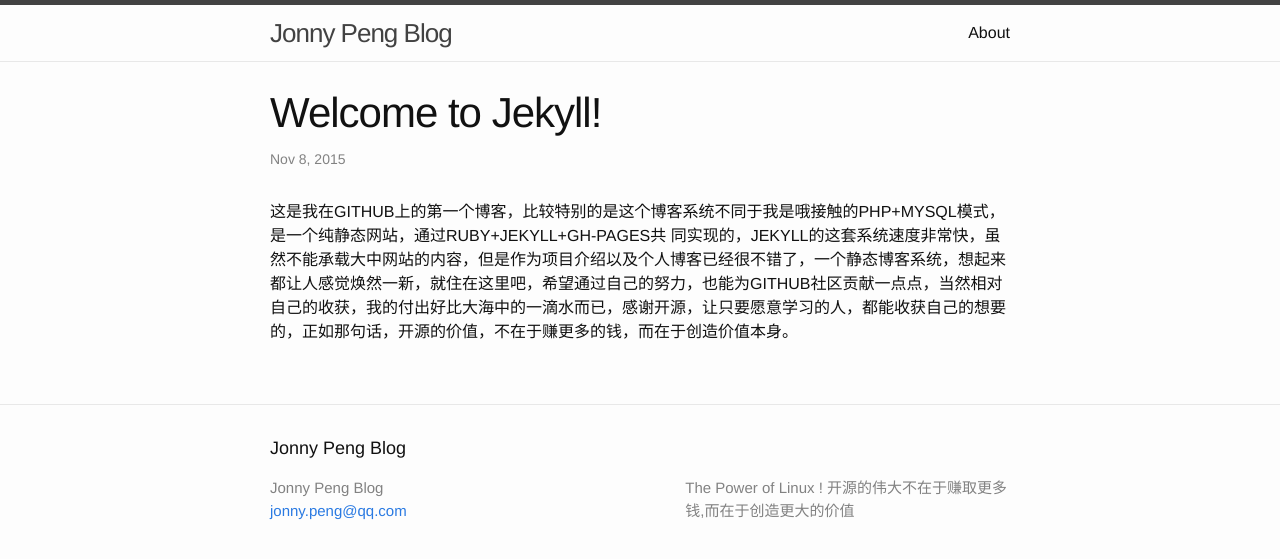
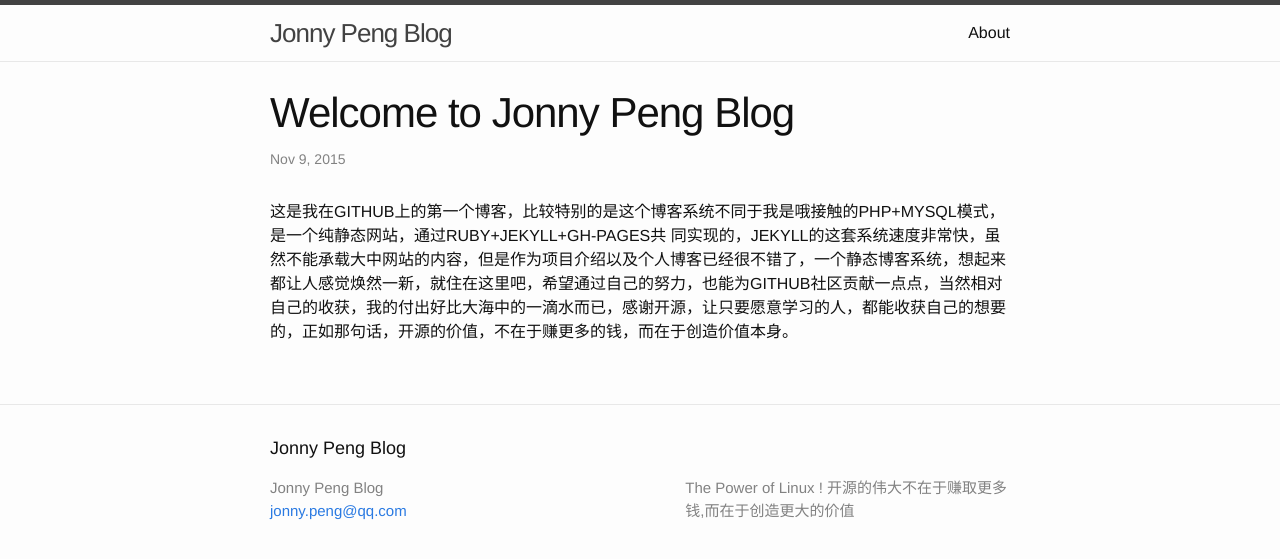
Before and after one commit to Jonnypeng/jonnypeng, a Jekyll site: the page built from _posts/2015-11-08-no-jekyll.markdown, in a window 1280 px wide. Shown: the top 559 px of the page. Built offline with Jekyll 4.4.1, drawn with Linux system fonts in a browser that asks for light colours.

Commit message:
Update 2015-11-08-no-jekyll.markdown

```diff
--- a/_posts/2015-11-08-no-jekyll.markdown
+++ b/_posts/2015-11-08-no-jekyll.markdown
@@ -1,7 +1,7 @@
 ---
 layout: post
-title:  "Welcome to Jekyll!"
-date:   2015-11-08 10:59:06
-categories: jekyll update
+title:  "Welcome to Jonny Peng Blog"
+date:   2015-11-09 22:56:06
+categories: jonnypeng update
 ---
 这是我在GITHUB上的第一个博客，比较特别的是这个博客系统不同于我是哦接触的PHP+MYSQL模式，是一个纯静态网站，通过RUBY+JEKYLL+GH-PAGES共 同实现的，JEKYLL的这套系统速度非常快，虽然不能承载大中网站的内容，但是作为项目介绍以及个人博客已经很不错了，一个静态博客系统，想起来都让人感觉焕然一新，就住在这里吧，希望通过自己的努力，也能为GITHUB社区贡献一点点，当然相对自己的收获，我的付出好比大海中的一滴水而已，感谢开源，让只要愿意学习的人，都能收获自己的想要的，正如那句话，开源的价值，不在于赚更多的钱，而在于创造价值本身。
```
